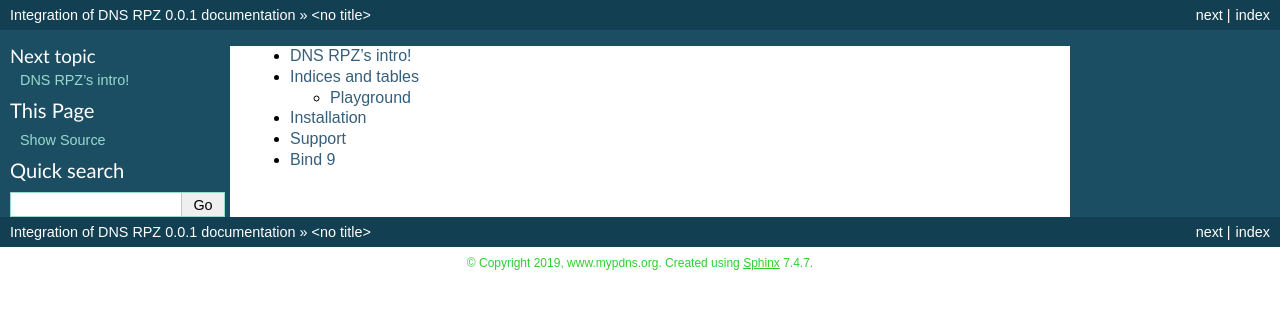
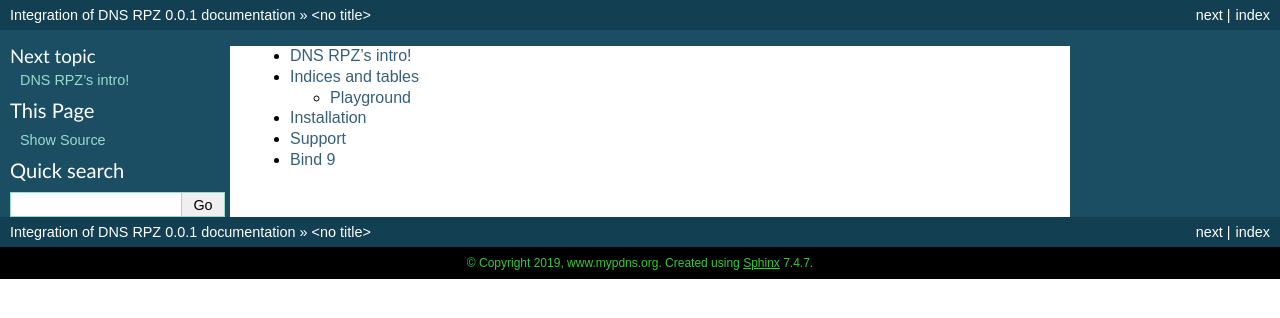
Before and after one commit to alsyundawy/dns-rpz-integration, a Sphinx documentation site: the page built from docs/source/indexTOC.rst, in a window 1280 px wide. Shown: the top 318 px of the page. Built offline with Sphinx 7.4.7, drawn with Linux system fonts in a browser that asks for light colours.

```diff
--- a/docs/source/conf.py
+++ b/docs/source/conf.py
@@ -122,7 +122,7 @@ html_theme_options = {
     "stickysidebar": "true",
     "collapsiblesidebar": "false",
     "externalrefs": "true",
-    "footerbgcolor": "000000",
+    "footerbgcolor": "#000000",
     "footertextcolor": "limegreen"
 }
 
```
